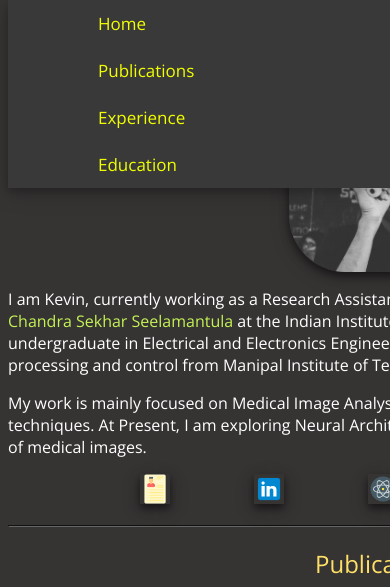
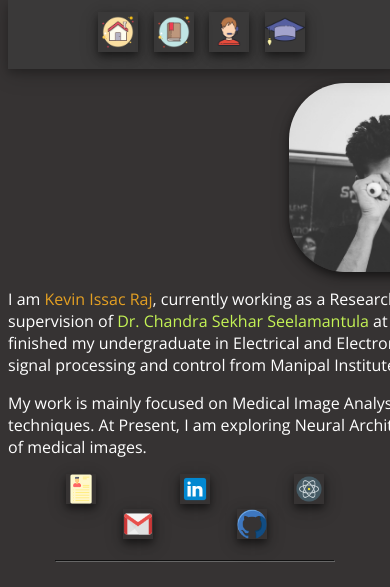
Before and after one commit to kevinYitshak/kevinYitshak.github.io, a plain HTML site: page index.html in a window 390 px wide. Shown: the top 587 px of the page. Drawn offline with nearby package versions, Linux system fonts and the light colour scheme.

Commit message:
modified header with icons

```diff
--- a/index.html
+++ b/index.html
@@ -8,10 +8,10 @@
 		<link rel="stylesheet" href="https://fonts.googleapis.com/css?family=Open+Sans:300,400">
 
 		<div class="navbar">
-			<a href="#home">Home</a>
-			<a href="#publications">Publications</a>
-			<a href="#experience">Experience</a>
-			<a href="#education">Education</a>
+			<a href="#home"> <img src="icons/icons8-home-page-100.png" title="Home" style="width:40px;height:40px"></a>
+			<a href="#publications"><img src="icons/icons8-bookmark-100.png" title="Publications" style="width:40px;height:40px"></a>
+			<a href="#experience"><img src="icons/icons8-technical-support-100.png" title="Experience" style="width:40px;height:40px"></a>
+			<a href="#education"><img src="icons/icons8-graduation-cap-100.png" title="Education" style="width:40px;height:40px"></a>
 		</div>
 
 	</head>
@@ -24,7 +24,7 @@
 			</div>
 
 			<div>
-				<p> I am Kevin, currently working as a Research Assistant in Spectrum Lab
+				<p> I am <span style="color:rgb(228, 160, 35)">Kevin Issac Raj</span>, currently working as a Research Assistant in Spectrum Lab
 				under the supervision of <a href="https://sites.google.com/site/chandrasekharseelamantula/">Dr. Chandra Sekhar Seelamantula</a>
 				at the Indian Institute of Science, Banglore, India.
 
@@ -49,13 +49,13 @@
 				<p align="center">
 
 				<a href="Files/Kevin_CV.pdf">
-					<img src="icons/resume_.png" style="width:30px;height:30px"/></a>
+					<img src="icons/resume_.png" title="Resume" style="width:30px;height:30px"/></a>
 				<a href="https://www.linkedin.com/in/kevin-raj-1311a0bb/">
-					<img src="icons/icons8-linkedin-48.png" style="width:30px;height:30px"/></a>
-				<a href="https://scholar.google.co.in/citations?user=GBEtldQAAAAJ&hl=en"><img src="icons/icons8-google-scholar-48.png"style="width:30px;height:30px"/></a>
+					<img src="icons/icons8-linkedin-48.png" title="Linkedin" style="width:30px;height:30px"/></a>
+				<a href="https://scholar.google.co.in/citations?user=GBEtldQAAAAJ&hl=en"><img src="icons/icons8-google-scholar-48.png" title="Google Scholar" style="width:30px;height:30px"/></a>
 				<a href="mailto:kevinyitshak@gmail.com">
-					<img src="icons/icons8-gmail-48.png" style="width:30px;height:30px"/></a>
-				<a href="https://github.com/kevinYitshak"><img src="icons/icons8-github-48.png" style="width:30px;height:30px"/></a>
+					<img src="icons/icons8-gmail-48.png" title="Mail" style="width:30px;height:30px"/></a>
+				<a href="https://github.com/kevinYitshak"><img src="icons/github.png" title="Github" style="width:30px;height:30px"/></a>
 
 				</p>
 			</div>
--- a/style.css
+++ b/style.css
@@ -15,24 +15,8 @@ body {font-family: Arial, Helvetica, sans-serif;}
 .navbar a {
 	float: left;
 	padding: 12px;
-  color: #F0FF00;
-  text-decoration: none;
-  font-size: 17px;
 	width: 25%; /* Four links of equal widths */
 	text-align: center;
-}
-
-.navbar a.active {
-  background-color: #4CAF50;
-}
-
-@media screen and (max-width: 500px) {
-  .navbar a {
-    float: none;
-    display: block;
-    width: 100%;
-    text-align: left;
-  }
 }
 
 body {
@@ -70,7 +54,7 @@ img {
 }
 
 .content {
-  width: 750px;
+	width: 75%;
 	margin: 0 auto;
 }
 
```
Also changed, not shown: icons/icons8-bookmark-100.png (added), icons/icons8-graduation-cap-100.png (added), icons/icons8-home-page-100.png (added), icons/icons8-job-100.png (added), icons/icons8-paper-100.png (added), icons/icons8-technical-support-100.png (added). Lines whose indentation alone changed are shown as unchanged.
